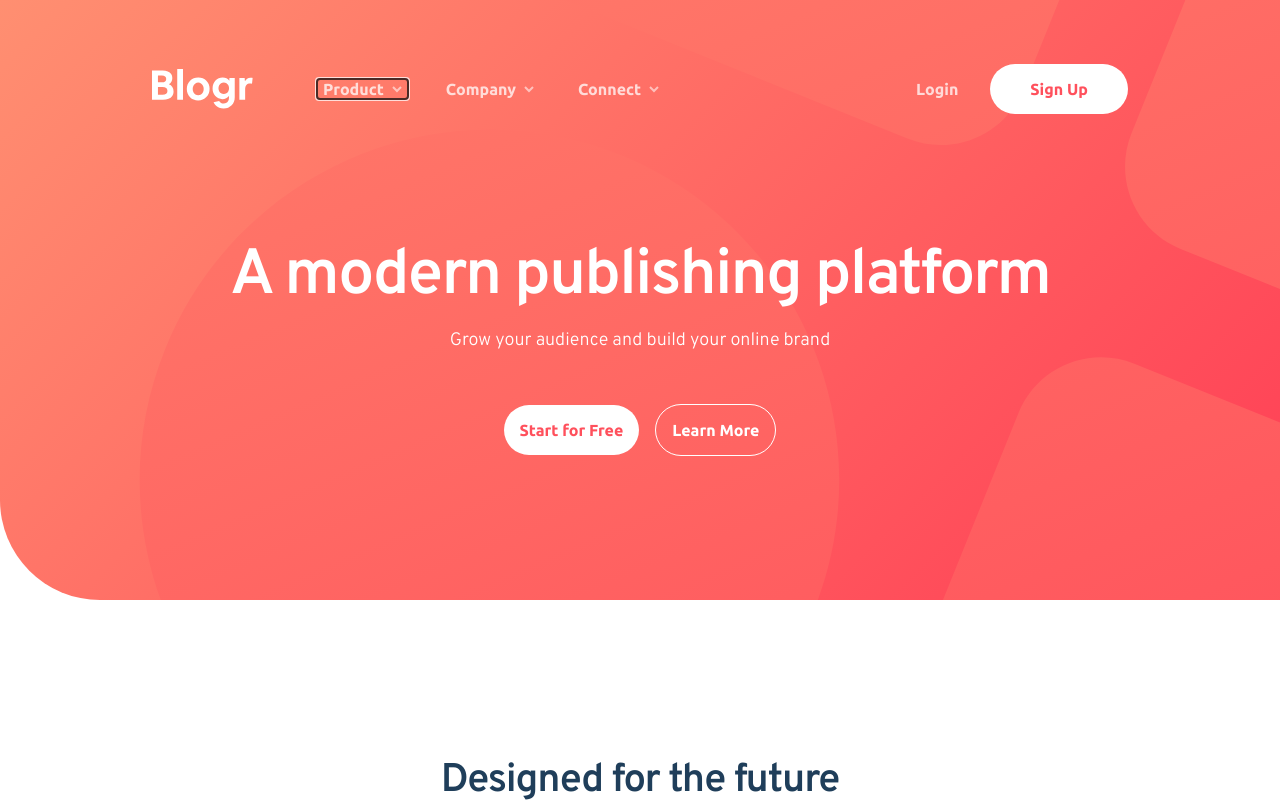
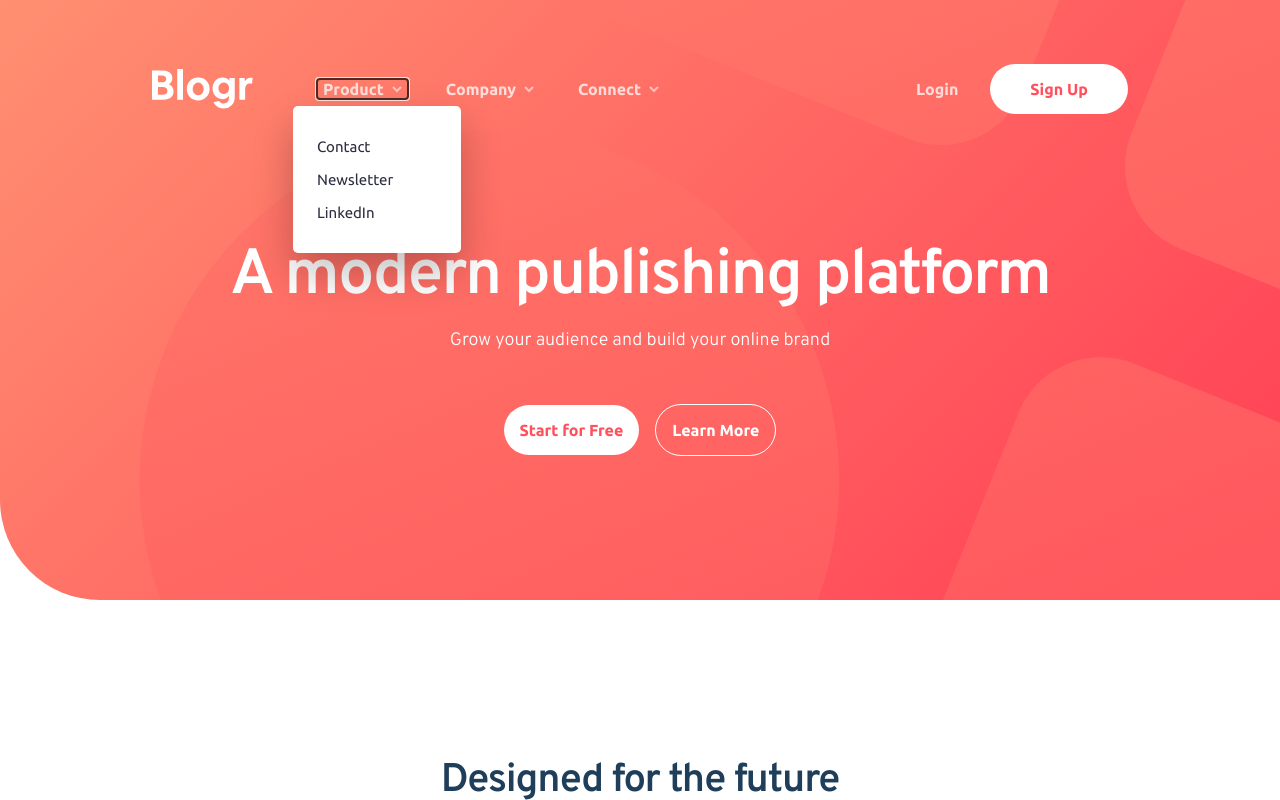
Before and after one commit to babs20/blogr, a React (Create React App) app: page / in a window 1280 px wide. Both pictures are taken after a click on the button "Product". Shown: the top 800 px of the page. Built offline with nearby package versions, Linux system fonts and the light colour scheme.

Commit message:
add dropdown menu to topnav

```diff
--- a/src/components/TopNav.tsx
+++ b/src/components/TopNav.tsx
@@ -1,6 +1,20 @@
 import styled from 'styled-components';
 import PillButton from './PillButton';
 import device from '../styles/breakpoints';
+
+import { useState } from 'react';
+
+type stateType = {
+  product: boolean;
+  company: boolean;
+  connect: boolean;
+};
+
+type menuButtonProps = {
+  text: string;
+  setMenuOpen: React.Dispatch<React.SetStateAction<stateType>>;
+  isMenuOpen: stateType;
+};
 
 const NavContainer = styled.nav`
   display: flex;
@@ -22,15 +36,20 @@ const NavContainer = styled.nav`
   }
 `;
 
-const MButton = styled.button`
+const MenuButton = styled.button`
   background-color: transparent;
   color: #fff;
   line-height: 18px;
   display: flex;
   align-items: center;
-  opacity: 75%;
+  opacity: 0.75;
   margin-right: 2rem;
   font-weight: 700;
+  cursor: pointer;
+
+  &:hover {
+    opacity: 100;
+  }
 `;
 
 const Chevron = styled.svg`
@@ -42,7 +61,8 @@ const Logo = styled.svg`
   flex-shrink: 0;
 `;
 
-const MenuButtonContainer = styled.div`
+const MenuBar = styled.ul`
+  position: relative;
   display: none;
 
   @media ${device.laptop} {
@@ -62,9 +82,56 @@ const MenuIcon = styled.svg`
   }
 `;
 
-const MenuButton = ({ text }: { text: string }): JSX.Element => {
+const Menu = styled.ul<{ isMenuOpen: boolean }>`
+  display: ${props => (props.isMenuOpen ? 'block' : 'none')};
+  position: absolute;
+  background-color: #fff;
+  padding: 1.5rem;
+  border-radius: 5px;
+  width: 168px;
+  top: 27px;
+  left: -24px;
+  box-shadow: 0px 20px 40px rgba(0, 0, 0, 0.243444);
+
+  a {
+    font-weight: 400;
+    font-size: 15px;
+    line-height: 33px;
+    text-decoration: none;
+    color: #2d2e40;
+  }
+
+  a:hover {
+    font-weight: 700;
+  }
+`;
+
+const MenuContainer = styled.li`
+  position: relative;
+  z-index: 1;
+`;
+
+const MenuItem = ({
+  text,
+  setMenuOpen,
+  isMenuOpen,
+}: menuButtonProps): JSX.Element => {
+  const textLowerCase: string = text.toLowerCase();
+
   return (
-    <MButton type='button'>
+    <MenuButton
+      type='button'
+      aria-controls={`id_${textLowerCase}_menu`}
+      tabIndex={0}
+      onClick={() =>
+        setMenuOpen({
+          product: false,
+          company: false,
+          connect: false,
+          [textLowerCase]: !isMenuOpen[textLowerCase as keyof stateType],
+        })
+      }
+    >
       {text}
       <Chevron xmlns='http://www.w3.org/2000/svg' width='10' height='7'>
         <path
@@ -75,11 +142,17 @@ const MenuButton = ({ text }: { text: string }): JSX.Element => {
           d='M1 1l4 4 4-4'
         />
       </Chevron>
-    </MButton>
+    </MenuButton>
   );
 };
 
 export const TopNav = (): JSX.Element => {
+  const [isMenuOpen, setMenuOpen] = useState<stateType>({
+    product: false,
+    company: false,
+    connect: false,
+  });
+
   return (
     <NavContainer>
       <NavLeftSide>
@@ -90,13 +163,64 @@ export const TopNav = (): JSX.Element => {
             fillRule='nonzero'
           />
         </Logo>
-        <MenuButtonContainer>
-          <MenuButton text='Product' />
-          <MenuButton text='Company' />
-          <MenuButton text='Connect' />
-        </MenuButtonContainer>
+        <MenuBar>
+          <MenuContainer>
+            <MenuItem
+              text='Product'
+              setMenuOpen={setMenuOpen}
+              isMenuOpen={isMenuOpen}
+            />
+            <Menu isMenuOpen={isMenuOpen.product} id='id_product_menu'>
+              <li role='none'>
+                <a href='/'>Contact</a>
+              </li>
+              <li role='none'>
+                <a href='/'>Newsletter</a>
+              </li>
+              <li role='none'>
+                <a href='/'>LinkedIn</a>
+              </li>
+            </Menu>
+          </MenuContainer>
+          <MenuContainer>
+            <MenuItem
+              text='Company'
+              setMenuOpen={setMenuOpen}
+              isMenuOpen={isMenuOpen}
+            />
+            <Menu isMenuOpen={isMenuOpen.company} id='id_company_menu'>
+              <li role='none'>
+                <a href='/'>Contact</a>
+              </li>
+              <li role='none'>
+                <a href='/'>Newsletter</a>
+              </li>
+              <li role='none'>
+                <a href='/'>LinkedIn</a>
+              </li>
+            </Menu>
+          </MenuContainer>
+          <MenuContainer>
+            <MenuItem
+              text='Connect'
+              setMenuOpen={setMenuOpen}
+              isMenuOpen={isMenuOpen}
+            />
+            <Menu isMenuOpen={isMenuOpen.connect} id='id_connect_menu'>
+              <li role='none'>
+                <a href='/'>Contact</a>
+              </li>
+              <li role='none'>
+                <a href='/'>Newsletter</a>
+              </li>
+              <li role='none'>
+                <a href='/'>LinkedIn</a>
+              </li>
+            </Menu>
+          </MenuContainer>
+        </MenuBar>
       </NavLeftSide>
-      <MenuButtonContainer>
+      <MenuBar>
         <PillButton
           text='Login'
           isSolid={false}
@@ -104,7 +228,7 @@ export const TopNav = (): JSX.Element => {
           textOpacity='0.75'
         />
         <PillButton text='Sign Up' isSolid={true} padding='1rem 2.5rem' />
-      </MenuButtonContainer>
+      </MenuBar>
       <MenuIcon
         width='32'
         height='18'
```
